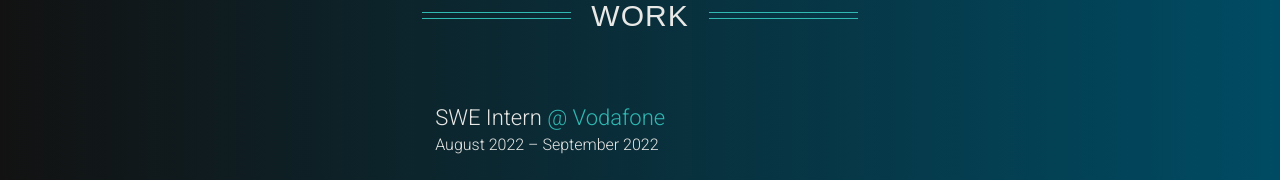
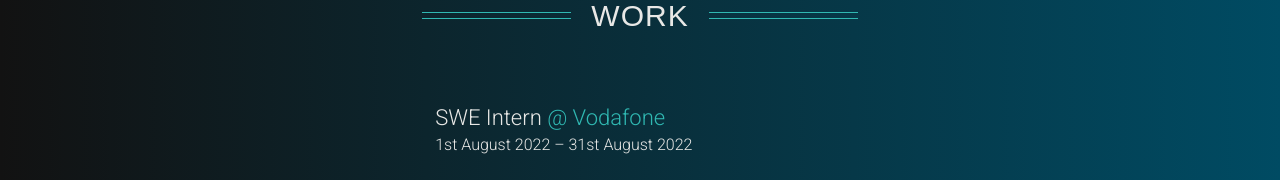
Before and after one commit to AhmedWaeI/My-Portfolio, a React (Create React App) app: page / in a window 1280 px wide. Shown: the part 1280-1460 px from the top of the page. Built offline with nearby package versions, Linux system fonts and the light colour scheme; a web font is replaced by a local one.

Commit message:
fixed date

```diff
--- a/src/components/Work.js
+++ b/src/components/Work.js
@@ -68,7 +68,7 @@ function About() {
             SWE Intern <span>@ Vodafone</span>
           </div>
           <div className={classes.companyDate}>
-            August 2022 – September 2022
+            1st August 2022 – 31st August 2022
           </div>
           <ul>
             <li>
```
